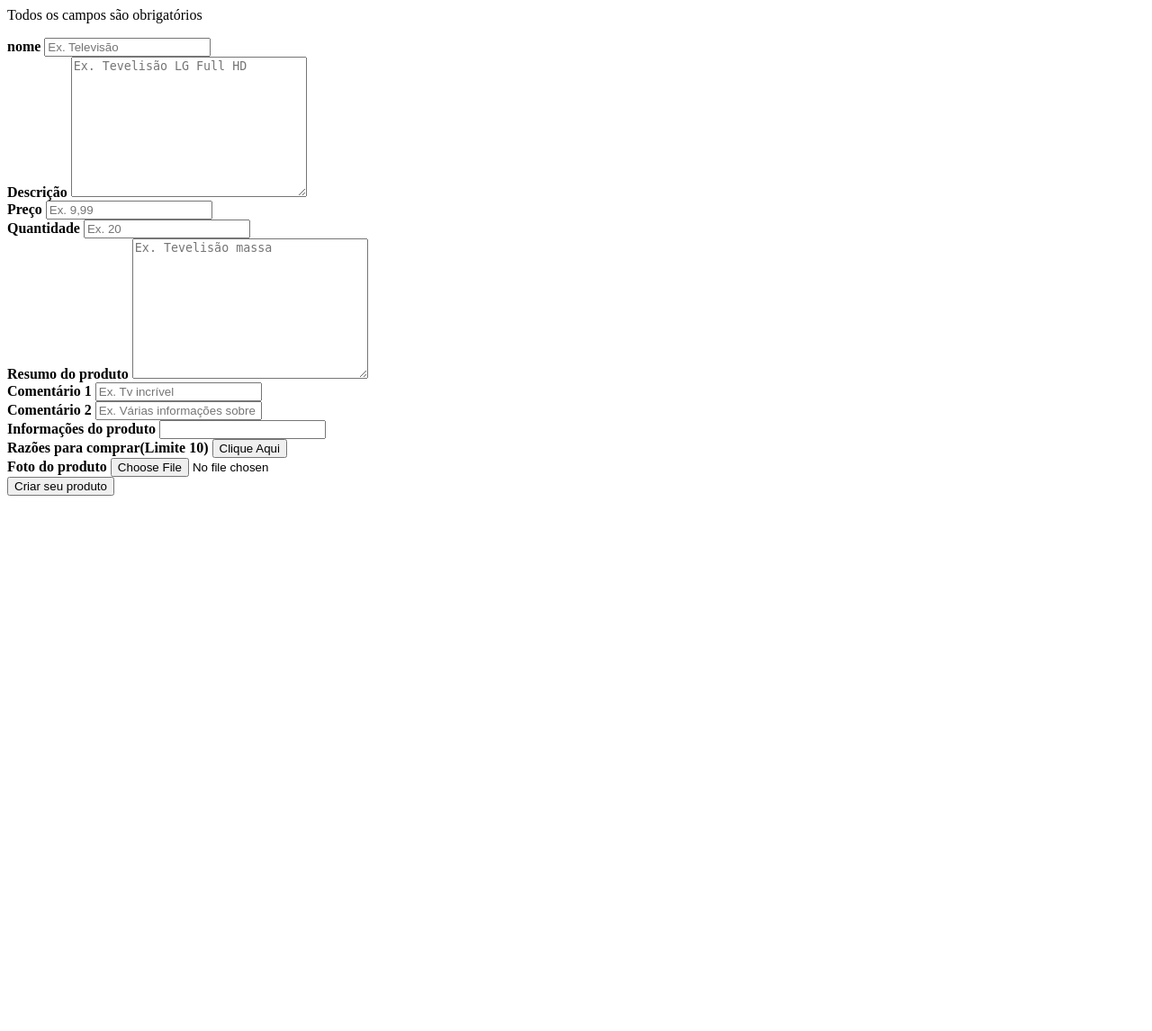
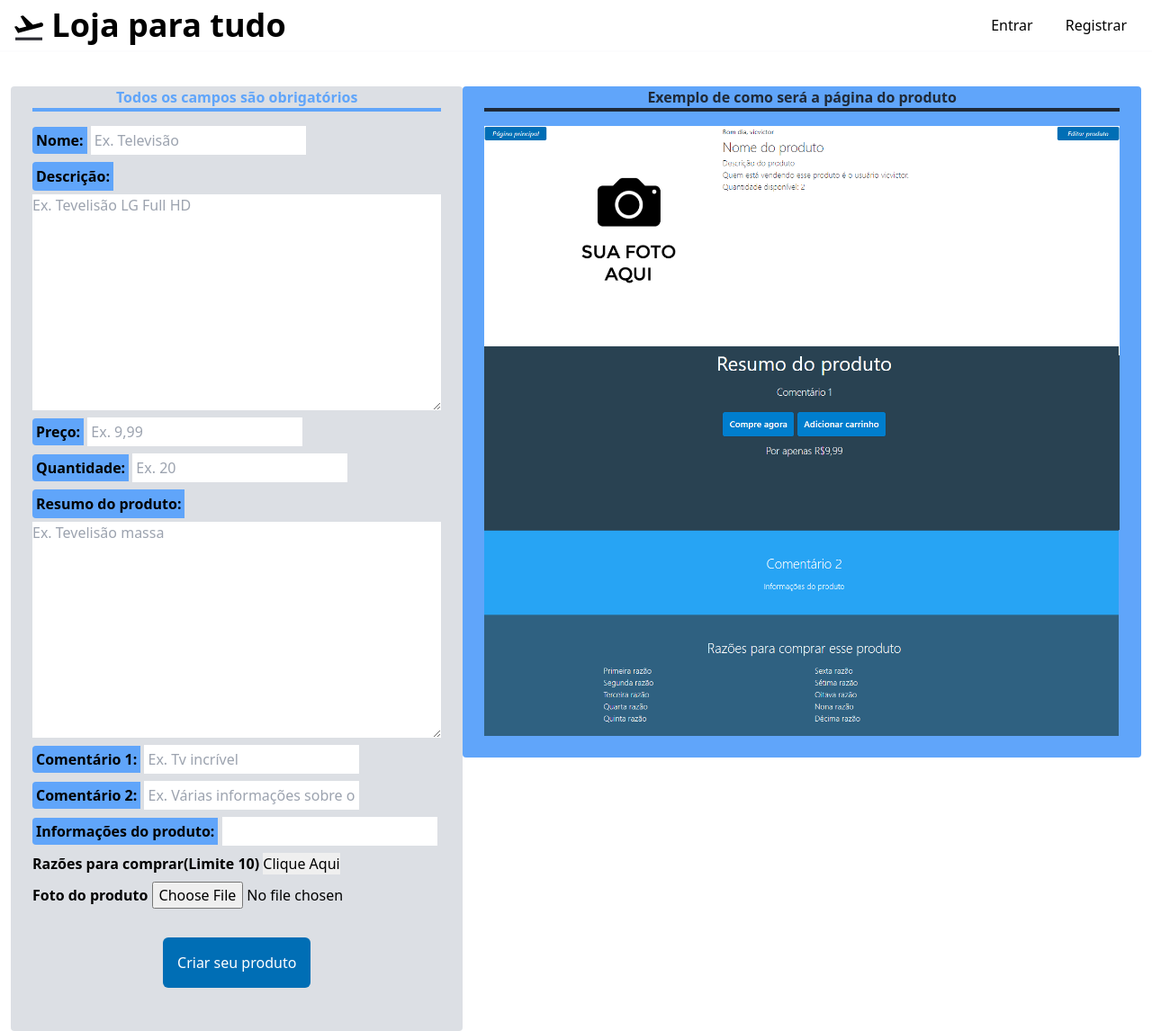
Before and after one commit to vicvictor86/web-loja, a Django app: page /create-product in a window 1280 px wide. Shown: the whole page at 90% size. Before the commit the page ends 551 px from the top, so only its background shows below. Run offline with Django 3.2, Linux system fonts and the light colour scheme.

Commit message:
Front-end de criar produto finalizado

```diff
--- a/lojaparatudo/static/css/product_page.css
+++ b/lojaparatudo/static/css/product_page.css
@@ -302,6 +302,7 @@
 	 z-index: 1;
 	 overflow: hidden;
 }
+
  .bg-image:before {
 	 content: "";
 	 display: block;
--- a/static/css/product_page.css
+++ b/static/css/product_page.css
@@ -301,6 +301,7 @@
 	 position: relative;
 	 z-index: 1;
 	 overflow: hidden;
+	 height: 50%;
 }
  .bg-image:before {
 	 content: "";
--- a/templates/products/buy-product.html
+++ b/templates/products/buy-product.html
@@ -49,8 +49,8 @@
                         AddListId('{{product.id}}')
                     </script>
                     <label class="flex text-gray-600 mb-2 mr-0">
-                        <p>O preço total será de </p>
-                        <p class="flex text-gray-600" id="result{{ product.id }}"></p>
+                        <p>O preço total será de</p>
+                        <p class="flex text-gray-600 ml-1" id="result{{ product.id }}"></p>
                     </label>
                 </div>
                 <div class="text-center">
--- a/templates/products/create-product.html
+++ b/templates/products/create-product.html
@@ -1,43 +1,60 @@
-<div class="row">
-    <div class="col-12">
-    <p>Todos os campos são obrigatórios</p>
-        <div class="contact-form-area">
+{% load static %}
+
+<body class="leading-normal tracking-normal">
+    {% include 'partials/_header.html' %}
+
+    <div class="pt-24">
+
+        <div class="container px-3 mx-auto flex flex-wrap flex-row items-start">
+            <div class="flex flex-col w-full md:w-2/5 justify-center items-start text-center md:text-left bg-gray-300 bg-opacity-75 rounded px-6 pb-6 ">
+                <div class="flex md:w-full justify-center md:text-left border-blue-400 border-b-4 mb-4">
+                    <p class="font-bold text-blue-400 ">Todos os campos são obrigatórios</p>
+                </div>
                 <form action="{% url 'create_product' %}" method="post" enctype="multipart/form-data">
                     {% csrf_token %}
-                <div class="row">
-                    <div class="col-12 col-lg-12">
-                        <label for="product_name"><b>nome</b></label>
-                        <input type="text" id="product_name" class="form-control" name="product_name" placeholder="Ex. Televisão" required>
+                    <div class="">
+                        <div class="mb-2">
+                            <label class="bg-blue-400 rounded-l p-1" for="product_name"><b>Nome:</b></label>
+                            <input type="text" id="product_name" class="p-1" name="product_name"
+                                placeholder="Ex. Televisão" required>
                         </div>
-                    <div class="col-12">
-                        <label for="file"><b>Descrição</b></label>
-                        <textarea class="form-control" name="description" cols="30" rows="10" placeholder="Ex. Tevelisão LG Full HD" required></textarea>
+                        <div class="">
+                            <label class="inline-block bg-blue-400 rounded-l p-1 mb-1" for="file"><b>Descrição:</b>
+                            </label>
+                            <textarea class="w-full mb-2" name="description" cols="30" rows="10"
+                            placeholder="Ex. Tevelisão LG Full HD" required></textarea>
+
                         </div>
-                    <div class="col-12">
-                        <label for="file"><b>Preço</b></label>
-                        <input type="number" min="0" step=".01" class="form-control" name="price" placeholder="Ex. 9,99" required>
+                        <div class="mb-2">
+                            <label class="bg-blue-400 rounded-l p-1" for="file"><b>Preço:</b></label>
+                            <input type="number" min="0" step=".01" class="p-1" name="price"
+                                placeholder="Ex. 9,99" required>
                         </div>
-                    <div class="col-12">
-                        <label for="file"><b>Quantidade</b></label>
-                        <input type="number" min="1" class="form-control" name="quantity" placeholder="Ex. 20" required>
+                        <div class="mb-2">
+                            <label class="bg-blue-400 rounded-l p-1" for="file"><b>Quantidade:</b></label>
+                            <input type="number" min="1" class="p-1" name="quantity" placeholder="Ex. 20"
+                                required>
                         </div>
-                    <div class="col-12 col-lg-3">
-                        <label for="file"><b>Resumo do produto</b></label>
-                        <textarea class="form-control" name="product_resume" cols="30" rows="10" placeholder="Ex. Tevelisão massa" required></textarea>
+                        <div class="mb-2">
+                            <label class="inline-block bg-blue-400 rounded-l p-1 mb-1" for="file"><b>Resumo do produto:</b></label>
+                            <textarea class="w-full" name="product_resume" cols="30" rows="10"
+                                placeholder="Ex. Tevelisão massa" required></textarea>
                         </div>
-                    <div class="col-12 col-lg-3">
-                        <label for="file"><b>Comentário 1</b></label>
-                        <input type="text" class="form-control" name="comment1" placeholder="Ex. Tv incrível" required>
+                        <div class="mb-2 col-lg-3">
+                            <label class="bg-blue-400 rounded-l p-1" for="file" for="file"><b>Comentário 1:</b></label>
+                            <input type="text" class="p-1" name="comment1" placeholder="Ex. Tv incrível"
+                                required>
                         </div>
-                    <div class="col-12 col-lg-3">
-                        <label for="file"><b>Comentário 2</b></label>
-                        <input type="text" class="form-control" name="comment2" placeholder="Ex. Várias informações sobre o produto" required>
+                        <div class="mb-2 col-lg-3">
+                            <label class="bg-blue-400 rounded-l p-1" for="file" for="file"><b>Comentário 2:</b></label>
+                            <input type="text" class="p-1" name="comment2"
+                                placeholder="Ex. Várias informações sobre o produto" required>
                         </div>
-                    <div class="col-12 col-lg-3">
-                        <label for="file"><b>Informações do produto</b></label>
-                        <input type="text" class="form-control" name="product_information" required>
+                        <div class="mb-2 col-lg-3">
+                            <label class="bg-blue-400 rounded-l p-1" for="file" for="file"><b>Informações do produto:</b></label>
+                            <input type="text" class="p-1" name="product_information" required>
                         </div>
-                    <div class="col-12 col-lg-3">
+                        <div class="mb-2 col-lg-3">
                             <label for="file"><b>Razões para comprar(Limite 10)</b></label>
 
                             <input type="button" onclick="AddInput()" value="Clique Aqui" />
@@ -45,23 +62,29 @@
 
                             </div>
                         </div>
-                    <div class="col-12 col-lg-3">
+                        <div class="mb-2 col-lg-3">
                             <label for="file"><b>Foto do produto</b></label>
                             <input type="file" class="form-control" name="photo" required>
                         </div>
-                    <div class="col-12 text-center">
-                        <button class="btn delicious-btn mt-30" type="submit">Criar seu produto</button>
+                        <div class="mb-2 text-center flex justify-center mt-8">
+                            <button style="background: #006eb5;" class="flex justify-center align-items text-white rounded-md p-4" type="submit">Criar seu produto</button>
                         </div>
                     </div>
                 </form>
             </div>
+            <div class="md:w-3/5 bg-blue-400 px-6 pb-6 rounded ">
+                <p class="flex justify-center font-bold text-gray-800 border-gray-800 border-b-4 mb-4">Exemplo de como será a página do produto</p>
+                <img class="w-full h-auto" src="{% static 'photos/template_announcement.png' %}"/>
             </div>
         </div>
+    </div>
+</body>
+
 
 <script>
     var CountProds = 1;
     function AddInput() {
-        if(CountProds < 10){
+        if (CountProds <= 10) {
             h = CountProds;
             var form = document.getElementById("divForm");
             var input = document.createElement("INPUT");
@@ -74,6 +97,7 @@
 
             div.setAttribute("id", "ref" + h);
             div.setAttribute("name", "ref" + h);
+            div.setAttribute("class", "mb-2 ml-2")
 
             form.appendChild(div)
             div.appendChild(input);
@@ -95,7 +119,7 @@
     //     sessionStorage.setItem("teste", 123);
     // }
 
-    window.onload = function() {
+    window.onload = function () {
 
 
         // var teste = localStorage.getItem("teste");
--- a/templates/products/product-page.html
+++ b/templates/products/product-page.html
@@ -50,7 +50,7 @@
           {% if user.is_authenticated %}
           <a href="{% url 'add_cart' product.id user.id%}" class="btn btn-transparent">Adicionar carrinho</a>
           {% endif %}
-          <h2>Por apenas R${{ product.price }}</h2>
+          <h2 class="m-0">Por apenas R${{ product.price }}</h2>
         </div>
       </header>
 
```
Also changed, not shown: lojaparatudo/static/photos/picture_your_photo.png (added), lojaparatudo/static/photos/template_announcement.png (added), media/fotos/07/122021/picture_your_photo.png (added), media/fotos/07/122021/template_announcement.png (added), static/photos/picture_your_photo.png (added), static/photos/template_announcement.png (added). Lines whose indentation alone changed are shown as unchanged.
